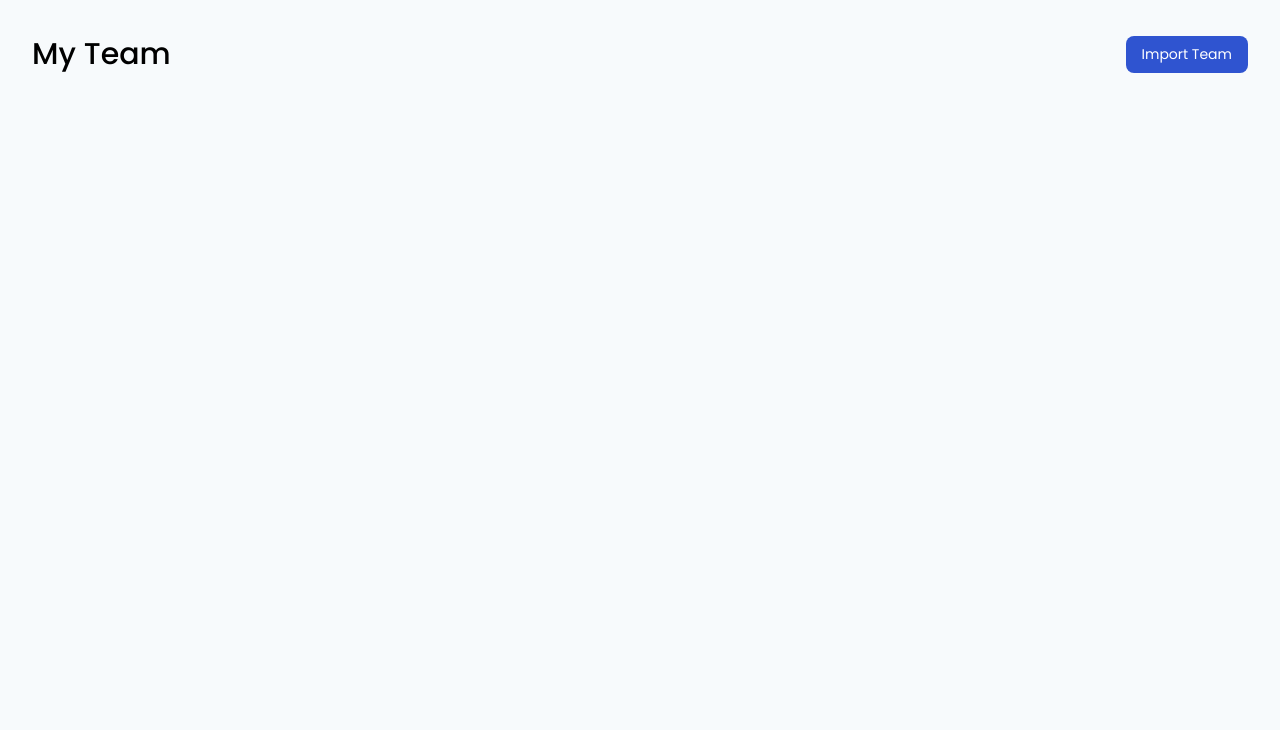
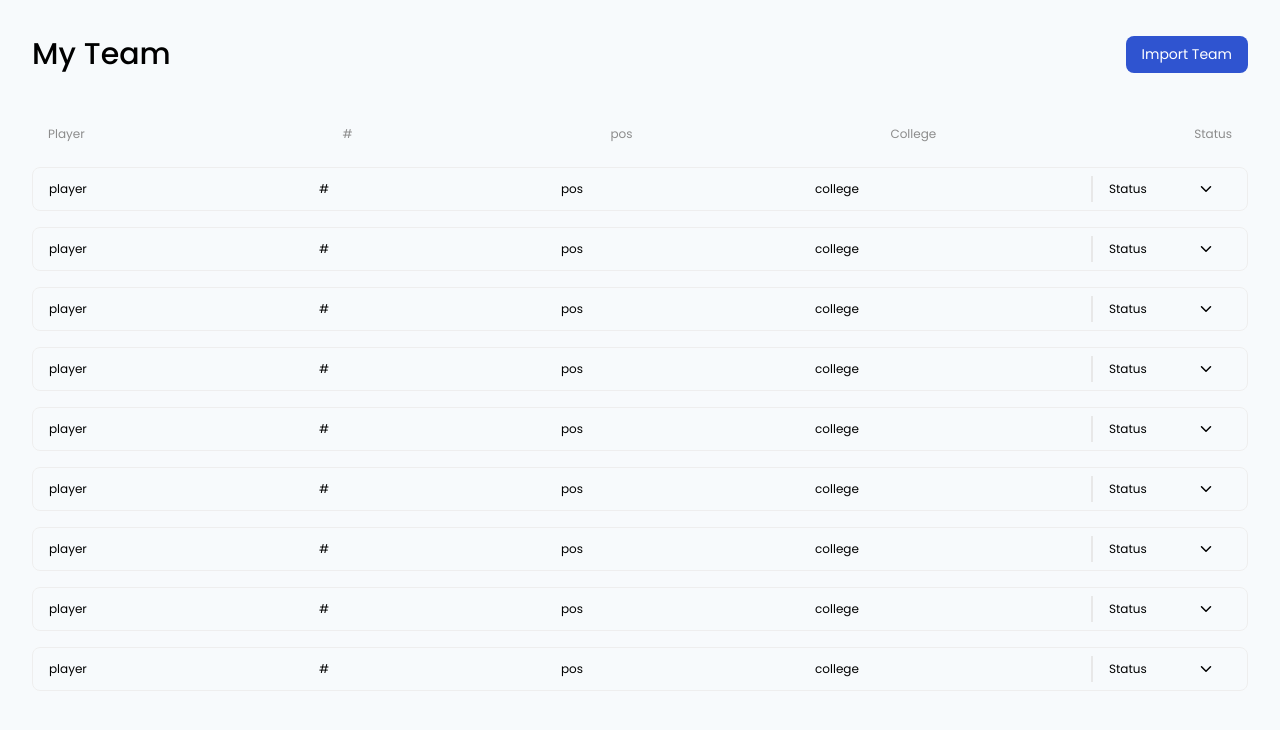
Before and after one commit to juliomerisio/koneksys-challenge, a React (Create React App) app: page / in a window 1280 px wide. Shown: the top 730 px of the page. Built offline with nearby package versions, Linux system fonts and the light colour scheme; the HTML template or start-up script is replaced by a standard one.

Commit message:
feat: add table dashboard

```diff
--- a/src/components/Table/Table.styled.ts
+++ b/src/components/Table/Table.styled.ts
@@ -35,9 +35,9 @@ export const Container = styled.div`
   flex-direction: column;
   margin-top: 8px;
 `
-export const RowsContainer = styled.div`
+export const RowsContainer = styled.div<{ isDashboard: boolean }>`
   width: 100%;
-  max-height: 183px;
+  max-height: ${(props) => (props.isDashboard ? '540px' : '183px')};
   overflow-y: scroll;
   display: flex;
   flex-direction: column;
--- a/src/components/Table/Table.tsx
+++ b/src/components/Table/Table.tsx
@@ -7,11 +7,13 @@ import { Columns, Container, Row, RowsContainer } from './Table.styled'
 interface TableProps {
   columns?: Array<Column>
   rows?: Array<Row>
+  isDashboard?: boolean
 }
 
 export const Table: React.FC<TableProps> = ({
   columns = columnsExample,
   rows = rowsExample,
+  isDashboard = false,
 }) => {
   return (
     <Container>
@@ -20,7 +22,7 @@ export const Table: React.FC<TableProps> = ({
           <span key={column.key}>{column.render(column.label, column)}</span>
         ))}
       </Columns>
-      <RowsContainer>
+      <RowsContainer isDashboard={isDashboard}>
         {rows?.map((row) => (
           <Row key={row?.key}>
             {columns?.map((column, columnIndex) => {
@@ -129,4 +131,39 @@ const rowsExample = [
     college: 'college',
     status: 'status',
   },
+  {
+    player: 'player',
+    number: '#',
+    pos: 'pos',
+    college: 'college',
+    status: 'status',
+  },
+  {
+    player: 'player',
+    number: '#',
+    pos: 'pos',
+    college: 'college',
+    status: 'status',
+  },
+  {
+    player: 'player',
+    number: '#',
+    pos: 'pos',
+    college: 'college',
+    status: 'status',
+  },
+  {
+    player: 'player',
+    number: '#',
+    pos: 'pos',
+    college: 'college',
+    status: 'status',
+  },
+  {
+    player: 'player',
+    number: '#',
+    pos: 'pos',
+    college: 'college',
+    status: 'status',
+  },
 ]
--- a/src/components/Wizard/Steps/UploadData.tsx
+++ b/src/components/Wizard/Steps/UploadData.tsx
@@ -112,7 +112,10 @@ export const UploadData = () => {
       <Container>
         {hasErrors && (
           <>
-            <TextField defaultValue={get.data.fileInfo.name} aria-disabled />
+            <TextField
+              defaultValue={get.data.fileInfo.name || 'File format Invalid'}
+              aria-disabled
+            />
             <span>
               <span>
                 <Icon icon='FaTimes' size={10} />
--- a/src/pages/Dashboard.tsx
+++ b/src/pages/Dashboard.tsx
@@ -1,3 +1,4 @@
+import { Table } from 'components/Table/Table'
 import React, { useState } from 'react'
 import { useSetRecoilState } from 'recoil'
 import styled from 'styled-components'
@@ -13,6 +14,7 @@ const Header = styled.header`
   display: flex;
   justify-content: space-between;
   align-items: center;
+  margin-bottom: 40px;
 `
 
 const Container = styled.div`
@@ -20,6 +22,7 @@ const Container = styled.div`
   margin: 0 auto;
   width: 100%;
   padding: 32px;
+  min-height: 100vh;
 `
 
 export const Dashboard = () => {
@@ -62,6 +65,8 @@ export const Dashboard = () => {
         <Wizard />
         <Steps />
       </Modal>
+
+      <Table isDashboard />
     </Container>
   )
 }
```
